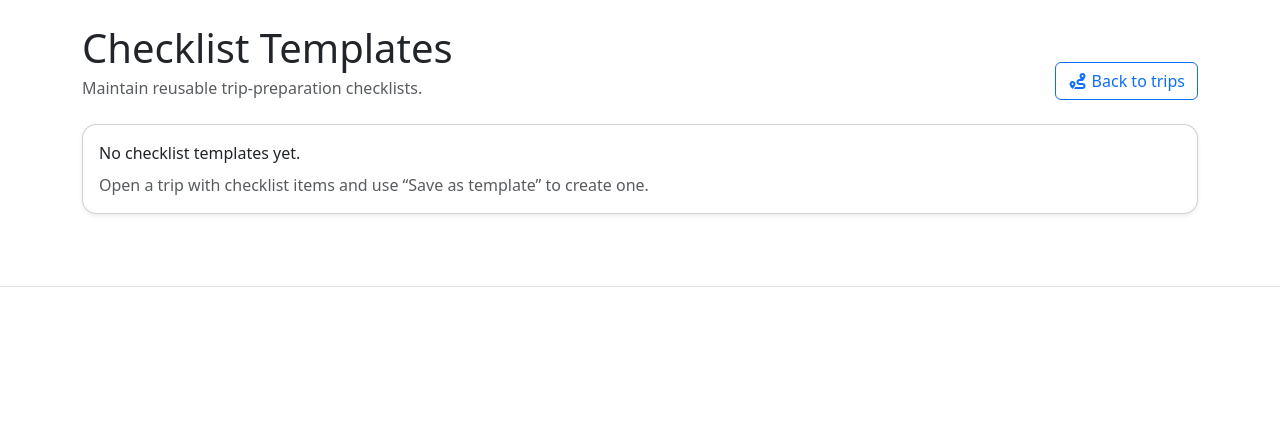
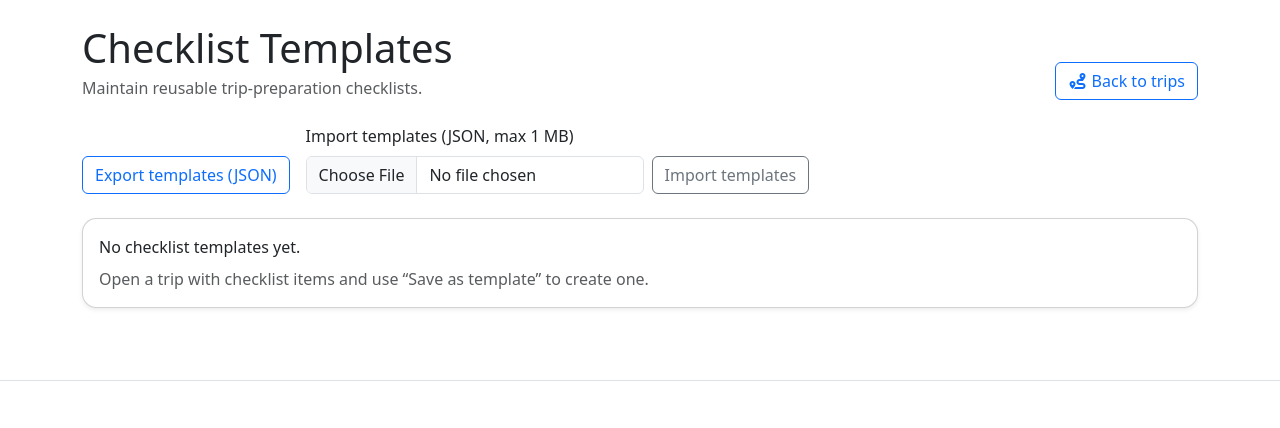
Before and after one commit to drakeg/vlog_travel_finder, a Python web app: template templates/public/checklist_templates.html in a window 1280 px wide. Shown: the part 57-485 px from the top of the page. Run offline with Jinja, Linux system fonts and the light colour scheme; the template is opened without the code that fills it, so the values that code supplies are empty.

Commit message:
feat: Sprint 40 checklist template JSON import/export (templates/public/checklist_templates.html)

```diff
--- a/templates/public/checklist_templates.html
+++ b/templates/public/checklist_templates.html
@@ -13,6 +13,17 @@
     </a>
   </div>
 
+  <div class="d-flex flex-wrap gap-3 align-items-end mb-4">
+    <a class="btn btn-outline-primary" href="{{ url_for('public.checklist_templates_export') }}">Export templates (JSON)</a>
+    <form method="post" enctype="multipart/form-data" action="{{ url_for('public.checklist_templates_import') }}" class="d-flex flex-wrap gap-2 align-items-end">
+      <input type="hidden" name="_csrf_token" value="{{ csrf_token() }}" />
+      <div>
+        <label for="template-import-file" class="form-label">Import templates (JSON, max 1 MB)</label>
+        <input class="form-control" id="template-import-file" name="file" type="file" accept=".json,application/json" required />
+      </div>
+      <button class="btn btn-outline-secondary" type="submit">Import templates</button>
+    </form>
+  </div>
   {% if templates %}
     <div class="d-grid gap-4">
       {% for template in templates %}
```
